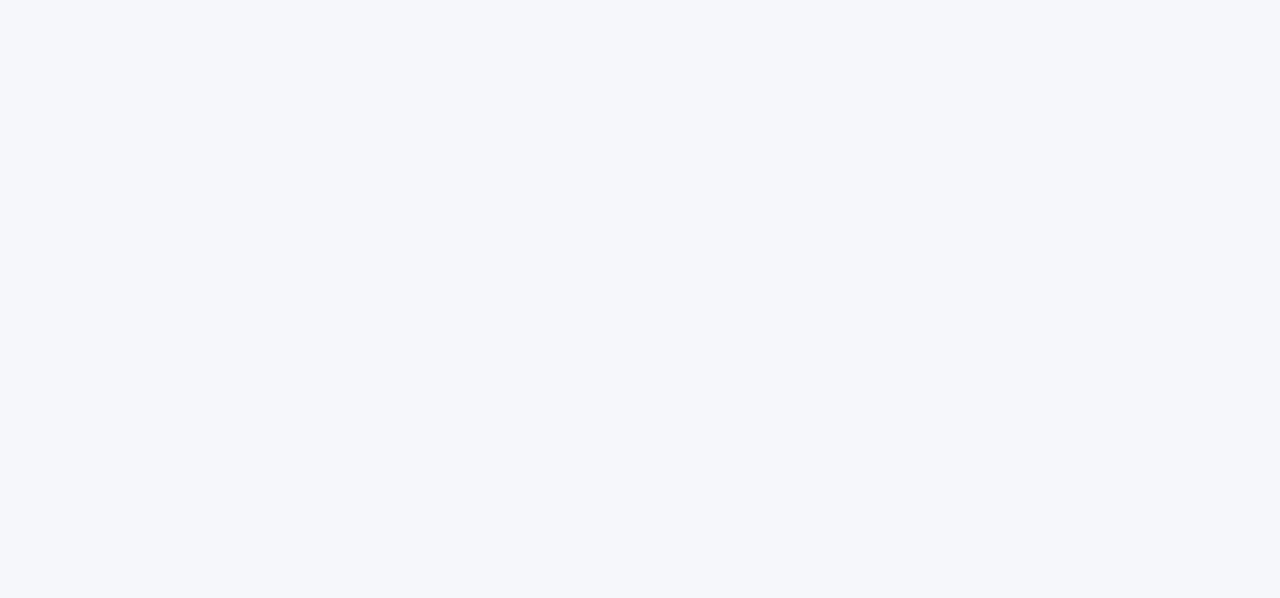
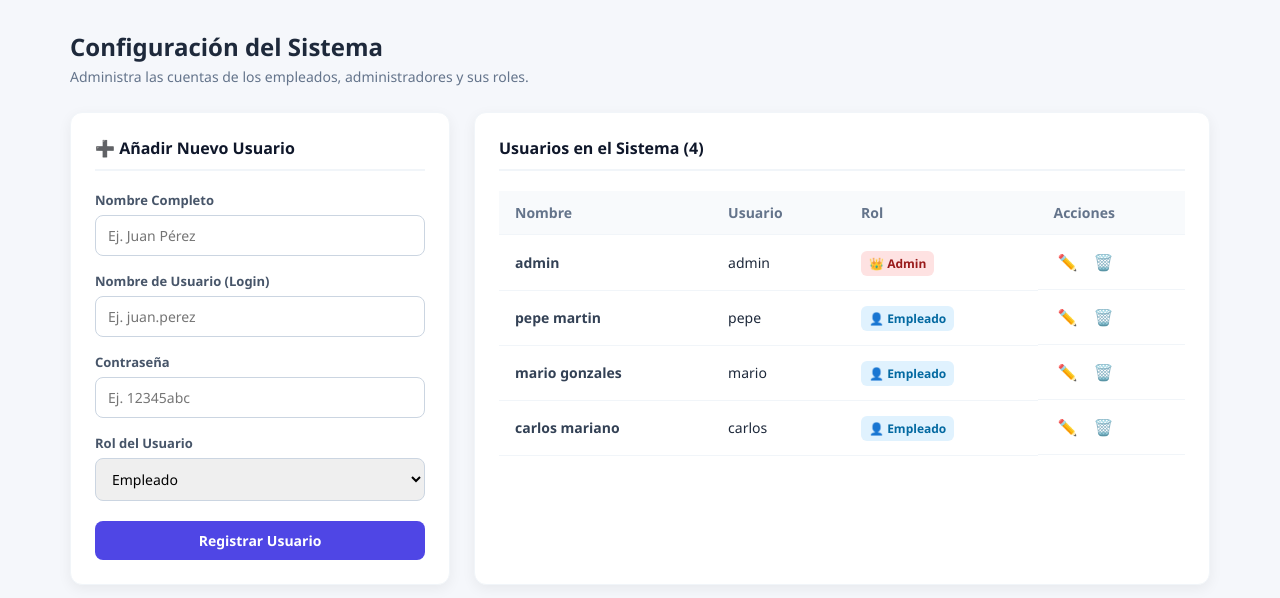
Before and after one commit to jdlzo/ControlAsistencia, a Vue app: page /configuracion in a window 1280 px wide. Before the commit this address had no page. Shown: the top 598 px of the page. Built offline with nearby package versions, Linux system fonts and the light colour scheme.

Commit message:
correccion del json y separacion de interfaces por usuario

```diff
--- a/package.json
+++ b/package.json
@@ -9,6 +9,8 @@
     "preview": "vite preview"
   },
   "dependencies": {
+    "cors": "^2.8.6",
+    "express": "^5.2.1",
     "vue": "^3.5.32",
     "vue-router": "^5.1.0"
   },
--- a/src/data/datos.json
+++ b/src/data/datos.json
@@ -1,20 +1,42 @@
 [
   {
-    "id": 1,
+    "id": 17,
+    "nombre": "admin",
     "usuario": "admin",
-    "password": "12345",
-    "nombre": "Administrador",
-    "rol": "admin"
-
+    "password": "123",
+    "rol": "admin",
+    "asistencias": 0,
+    "atrasos": 0,
+    "inasistencias": 0
   },
   {
-    "id": 2,
-    "usuario": "maria",
-    "password": "12345",
-    "nombre": "María Gonzáles",
+    "id": 1783497275573,
+    "nombre": "pepe martin",
+    "usuario": "pepe ",
+    "password": "123",
     "rol": "empleado",
     "asistencias": 0,
-    "retrasos": 0,
-    "atrasos": 0
+    "atrasos": 0,
+    "inasistencias": 0
+  },
+  {
+    "id": 1783497333373,
+    "nombre": "mario gonzales",
+    "usuario": "mario ",
+    "password": "1234",
+    "rol": "empleado",
+    "asistencias": 0,
+    "atrasos": 0,
+    "inasistencias": 0
+  },
+  {
+    "id": 1783497357557,
+    "nombre": "carlos mariano",
+    "usuario": "carlos",
+    "password": "1234",
+    "rol": "empleado",
+    "asistencias": 0,
+    "atrasos": 0,
+    "inasistencias": 0
   }
 ]
--- a/src/router/index.js
+++ b/src/router/index.js
@@ -31,7 +31,7 @@ const routes=[
     component:emplea
 },
 {
-    path:"/",
+    path:"/configuracion",
     component:configuracion
 }
 
--- a/src/store.js
+++ b/src/store.js
@@ -1,20 +1,26 @@
 import { reactive } from 'vue';
-import datosIniciales from '../src/data/datos.json';
+// Cambia esto:
+// import data from "../data/datos.json";
 
-
-const empleadosGuardados = localStorage.getItem('empleados');
-const justificantesGuardados = localStorage.getItem('justificantes');
-const registrosGuardados = localStorage.getItem('registros');
+// A esto (con un solo punto):
+import data from "./data/datos.json";
 
 export const store = reactive({
-  empleados: empleadosGuardados ? JSON.parse(empleadosGuardados) : datosIniciales,
-  justificantes: justificantesGuardados ? JSON.parse(justificantesGuardados) : [],
-  registros: registrosGuardados ? JSON.parse(registrosGuardados) : [],
+  // Importante: Si tu JSON tiene una propiedad "empleados", usa data.empleados.
+  // Si tu JSON es solo el array directo [...], usa solo 'data'.
+  empleados: data.empleados || data,
 
-  // Función auxiliar para guardar los cambios fácilmente en cualquier componente
-  guardarEnLocal() {
-    localStorage.setItem('empleados', JSON.stringify(this.empleados));
-    localStorage.setItem('justificantes', JSON.stringify(this.justificantes));
-    localStorage.setItem('registros', JSON.stringify(this.registros));
+  registros: [],
+  justificantes: [],
+  usuarioLogueado: JSON.parse(localStorage.getItem('usuarioLogueado')) || null,
+
+  iniciarSesion(usuario) {
+    this.usuarioLogueado = usuario;
+    localStorage.setItem('usuarioLogueado', JSON.stringify(usuario));
+  },
+
+  cerrarSesion() {
+    this.usuarioLogueado = null;
+    localStorage.removeItem('usuarioLogueado');
   }
 });
--- a/src/views/Empleado.vue
+++ b/src/views/Empleado.vue
@@ -67,11 +67,20 @@ export default {
   data() {
     return {
       store,
-      // Buscamos dinámicamente al empleado que inició sesión (por ejemplo, María con ID 2)
-      // Cambia el id manualmente aquí para probar entre usuarios si aún no tienes el login listo
-      empleado: store.empleados.find(e => e.rol === 'empleado') || store.empleados[0],
       horaEntradaLimite: "08:00"
     };
+  },
+
+  // AQUÍ ESTÁ EL CAMBIO:
+  // Usamos computed para que la app sepa quién es el usuario logueado en tiempo real
+  computed: {
+    empleado() {
+      // Si no hay nadie logueado, devuelve un objeto vacío para no romper nada
+      if (!this.store.usuarioLogueado) return {};
+
+      // Buscamos al empleado en la lista usando el ID del usuario logueado
+      return this.store.empleados.find(e => e.id === this.store.usuarioLogueado.id) || {};
+    }
   },
 
   methods: {
@@ -86,25 +95,23 @@ export default {
       const hora = this.obtenerHora();
       this.empleado.entrada = hora;
 
-      // Inicializa en 0 si la propiedad no existía en el JSON original
       if (this.empleado.asistencias === undefined) this.empleado.asistencias = 0;
       if (this.empleado.atrasos === undefined) this.empleado.atrasos = 0;
 
-      // Suma la asistencia siempre
       this.empleado.asistencias++;
 
-      // Si llegó tarde, suma también el atraso
       if (hora > this.horaEntradaLimite) {
         this.empleado.atrasos++;
       }
 
-      // Guardamos en el historial
+      // Guardamos en el historial (esto lo puedes dejar así)
       this.store.registros.push({
         tipo: "entrada",
         hora,
         empleado: this.empleado.nombre
       });
 
+      // 🔥 IMPORTANTE: Guardamos todo el array actualizado en localStorage
       this.store.guardarEnLocal();
     },
 
@@ -138,8 +145,6 @@ export default {
       };
 
       this.store.justificantes.push(pdf);
-
-
       this.store.guardarEnLocal();
 
       alert(`Justificante enviado.`);
--- a/src/views/Login.vue
+++ b/src/views/Login.vue
@@ -17,45 +17,42 @@
 
 <script>
 import "../assets/CSS/login.css";
-import usuarios from "../data/datos.json";
-
-import { store } from "@/store";
+import { store } from "@/store"; // Asegúrate de importar el store
 
 export default {
   data() {
     return {
+      store, // <--- ¡ESTO FALTABA! Así el componente sabe qué es this.store
       usuario: "",
       password: ""
     };
   },
 
   methods: {
+    iniciarSesion() {
+  console.log("--- DEBUG LOGIN ---");
+  console.log("Lista de empleados en el store:", this.store.empleados);
+  console.log("Lo que escribió el usuario:", this.usuario);
+  console.log("Lo que escribió el password:", this.password);
 
-    iniciarSesion() {
-
-      const user = usuarios.find(
-        u =>
-          u.usuario === this.usuario &&
-          u.password === this.password
-      );
+  const user = this.store.empleados.find(u => {
+    // Vamos a ver qué comparación está fallando
+    console.log(`Comparando con ${u.usuario} - Password: ${u.password}`);
+    return u.usuario === this.usuario && u.password === this.password;
+  });
 
   if (!user) {
-        alert("Credenciales incorrectas");
+    alert("Credenciales incorrectas. Mira la consola (F12) para ver por qué.");
     return;
   }
 
-      // 🔥 GUARDAR USUARIO ACTIVO
-      store.usuarioActivo = user;
-
-      // redirigir según rol
+  this.store.iniciarSesion(user);
   if (user.rol === "admin") {
     this.$router.push("/admin");
   } else {
     this.$router.push("/empleado");
   }
-
 }
-
   }
 };
 </script>
--- a/src/views/configuracion.vue
+++ b/src/views/configuracion.vue
@@ -88,91 +88,64 @@ export default {
   data() {
     return {
       store,
-      // Estado del formulario
       form: {
         nombre: "",
         usuario: "",
         password: "",
         rol: "empleado"
       },
-      // Si tiene un ID, el formulario sabe que está editando en lugar de creando
       editandoId: null
     };
   },
   methods: {
-    // Procesa tanto la creación como la actualización
+    // Función para guardar (crear o editar)
     guardarUsuario() {
       if (this.editandoId) {
-        // --- MODO EDITAR ---
+        // MODO EDITAR
         const index = this.store.empleados.findIndex(e => e.id === this.editandoId);
         if (index !== -1) {
-          // Mantenemos los contadores antiguos del empleado para no borrarlos al editar
-          const empleadoAntiguo = this.store.empleados[index];
-
           this.store.empleados[index] = {
-            ...empleadoAntiguo, // Preserva asistencias, atrasos, entrada, salida, etc.
-            nombre: this.form.nombre,
-            usuario: this.form.usuario,
-            password: this.form.password,
-            rol: this.form.rol
+            ...this.store.empleados[index],
+            ...this.form
           };
-          alert("Usuario actualizado correctamente.");
         }
       } else {
-        // --- MODO CREAR ---
+        // MODO CREAR
         const nuevoUsuario = {
-          id: Date.now(), // Genera un ID único basado en el tiempo
-          nombre: this.form.nombre,
-          usuario: this.form.usuario,
-          password: this.form.password,
-          rol: this.form.rol,
-          // Inicializamos las métricas en 0 para que los paneles no den error NaN
+          id: Date.now(),
+          ...this.form,
           asistencias: 0,
           atrasos: 0,
           inasistencias: 0
         };
-
         this.store.empleados.push(nuevoUsuario);
-        alert("Nuevo usuario registrado con éxito.");
       }
 
-      // Guardamos los cambios inmediatamente en el localStorage
+      // Guardamos en el localStorage a través de la función del store
       this.store.guardarEnLocal();
+
+      alert("¡Guardado correctamente!");
       this.resetearFormulario();
     },
 
-    // Carga los datos del renglón seleccionado directo en el formulario
-    cargarParaEditar(usuario) {
-      this.editandoId = usuario.id;
-      this.form.nombre = usuario.nombre;
-      this.form.usuario = usuario.usuario;
-      this.form.password = usuario.password;
-      this.form.rol = usuario.rol;
-    },
-
+    // Función para borrar
     eliminarUsuario(id) {
-      // Validación de seguridad para que no se borren a sí mismos por accidente
-      if (confirm("¿Estás seguro de que deseas eliminar este usuario del sistema?")) {
-        this.store.empleados = this.store.empleados.filter(e => e.id !== id);
-        this.store.guardarEnLocal();
-
-        // Si se elimina el usuario que se estaba editando, limpiamos el formulario
-        if (this.editandoId === id) {
-          this.resetearFormulario();
-        }
+      if (confirm("¿Seguro que quieres borrar?")) {
+        this.store.eliminarEmpleado(id); // Esto llama a guardarEnLocal dentro del store
+        if (this.editandoId === id) this.resetearFormulario();
       }
     },
 
-    cancelarEdicion() {
-      this.resetearFormulario();
+    // Función para preparar el formulario al editar
+    cargarParaEditar(usuario) {
+      this.editandoId = usuario.id;
+      this.form = { ...usuario };
     },
 
+    // Limpia el formulario
     resetearFormulario() {
       this.editandoId = null;
-      this.form.nombre = "";
-      this.form.usuario = "";
-      this.form.password = "";
-      this.form.rol = "empleado";
+      this.form = { nombre: "", usuario: "", password: "", rol: "empleado" };
     }
   }
 };
```
Also changed, not shown: server.js (added, +45 -0 lines), 1 other file (tests, documents, lock files or other folders). Lines whose indentation alone changed are shown as unchanged.
